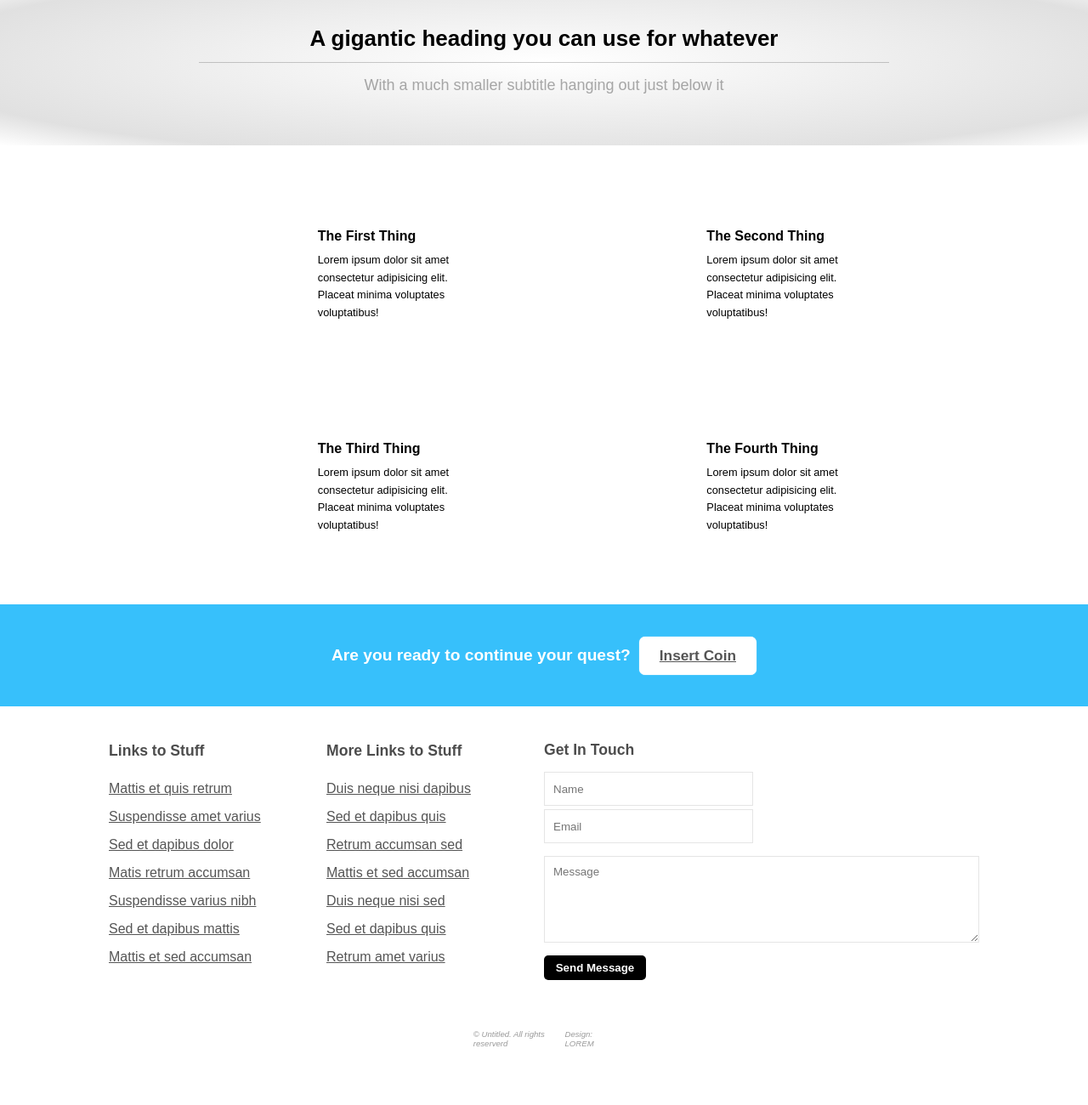
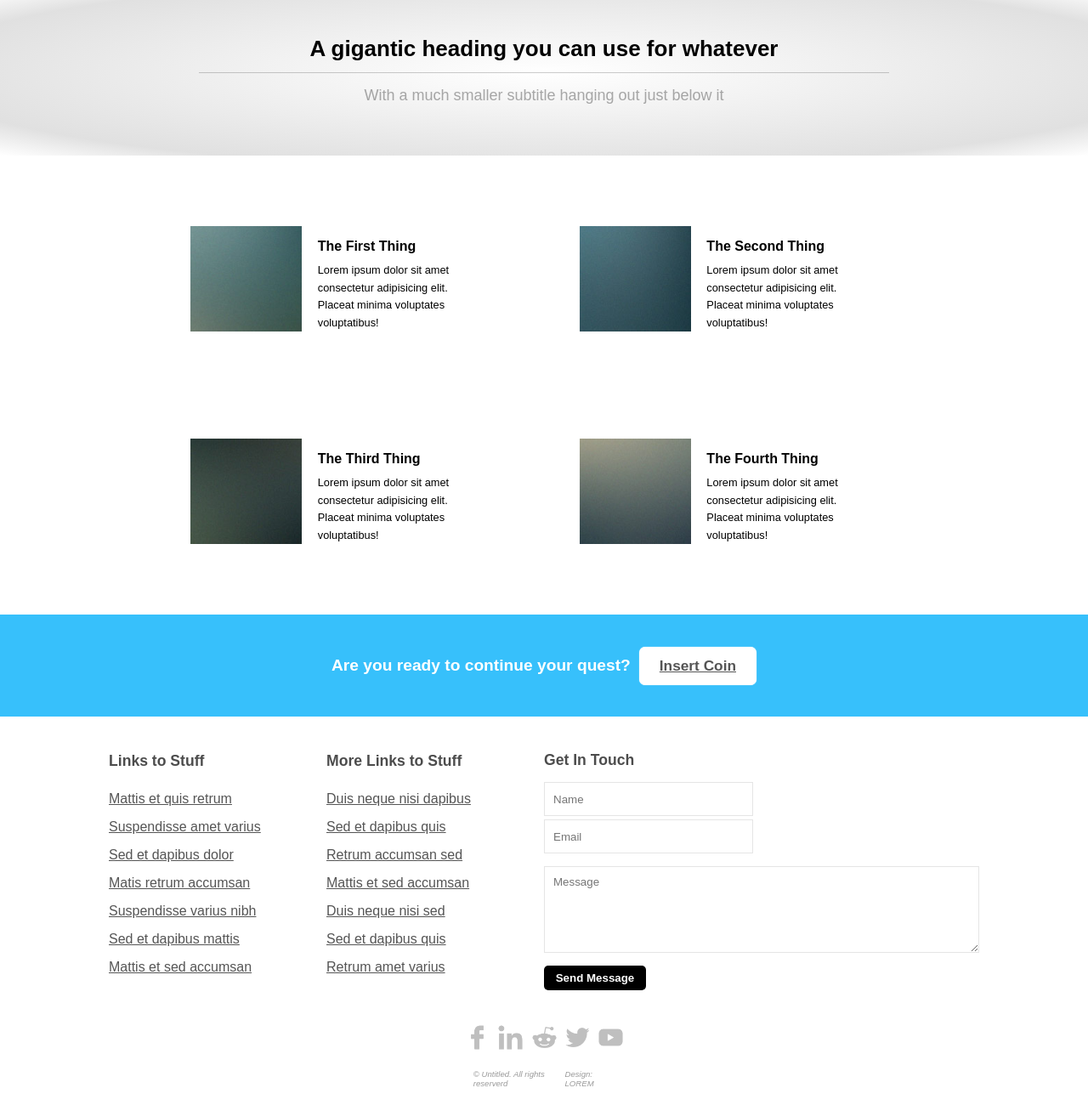
Before and after one commit to OlegDyachuk/headerSite, a plain HTML site: page index.html in a window 1280 px wide. Shown: the part 1083-2383 px from the top of the page at 85% size. Before the commit the page ends 2336 px from the top, so only its background shows below. Drawn offline with Linux system fonts and the light colour scheme; files that its build step writes are made by us from their sources; files whose address does not match are found by name.

Commit message:
Update index.html

```diff
--- a/index.html
+++ b/index.html
@@ -56,17 +56,17 @@
     <main>
         <section class="items">
             <div class="item">
-                <img src="images/icons/telegram.png" alt="Icon Telegram">
+                <img src="telegram.png" alt="Icon Telegram">
                 <h4>This Is Important</h4>
                 <p>Lorem ipsum dolor sit amet consectetur adipisicing elit. Placeat minima voluptates voluptatibus!</p>
             </div>
             <div class="item">
-                <img src="images/icons/telegram.png" alt="Icon Telegram">
+                <img src="telegram.png" alt="Icon Telegram">
                 <h4>Also Important</h4>
                 <p>Lorem ipsum dolor sit amet consectetur adipisicing elit. Placeat minima voluptates voluptatibus!</p>
             </div>
             <div class="item">
-                <img src="images/icons/telegram.png" alt="Icon Telegram">
+                <img src="telegram.png" alt="Icon Telegram">
                 <h4>Probably Important</h4>
                 <p>Lorem ipsum dolor sit amet consectetur adipisicing elit. Placeat minima voluptates voluptatibus!</p>
             </div>
@@ -77,28 +77,28 @@
         </section>
         <section class="items2">
             <div class="item">
-                <img src="images/pic01.jpg" alt="">
+                <img src="pic01.jpg" alt="">
                 <div class="wrapper">
                     <h4>The First Thing</h4>
                     <p>Lorem ipsum dolor sit amet consectetur adipisicing elit. Placeat minima voluptates voluptatibus!</p>
                 </div>
             </div>
             <div class="item">
-                <img src="images/pic02.jpg" alt="">
+                <img src="pic02.jpg" alt="">
                 <div class="wrapper">
                     <h4>The Second Thing</h4>
                     <p>Lorem ipsum dolor sit amet consectetur adipisicing elit. Placeat minima      voluptates voluptatibus!</p>
                 </div>
             </div>
             <div class="item">
-                <img src="images/pic03.jpg" alt="">
+                <img src="pic03.jpg" alt="">
                 <div class="wrapper">
                     <h4>The Third Thing</h4>
                     <p>Lorem ipsum dolor sit amet consectetur adipisicing elit. Placeat minima voluptates voluptatibus!</p>
                 </div>
             </div>
             <div class="item">
-                <img src="images/pic04.jpg" alt="">
+                <img src="pic04.jpg" alt="">
                 <div class="wrapper">
                     <h4>The Fourth Thing</h4>
                     <p>Lorem ipsum dolor sit amet consectetur adipisicing elit. Placeat minima voluptates voluptatibus!</p>
@@ -147,11 +147,11 @@
             </section>
         </section>
         <section class="social">
-            <a href="https://www.facebook.com/"><img src="images/icons/premium-icon-facebook-3128208.png" alt=""></a>
-            <a href="https://www.linkedin.com"><img src="images/icons/premium-icon-linkedin-3128219.png" alt=""></a>
-            <a href="https://www.reddit.com/"><img src="images/icons/premium-icon-reddit-3128263.png" alt=""></a>
-            <a href="https://twitter.com/?lang=uk"><img src="images/icons/premium-icon-twitter-3128212.png" alt=""></a>
-            <a href="https://www.youtube.com"><img src="images/icons/premium-icon-youtube-3128210.png" alt=""></a>
+            <a href="https://www.facebook.com/"><img src="premium-icon-facebook-3128208.png" alt=""></a>
+            <a href="https://www.linkedin.com"><img src="premium-icon-linkedin-3128219.png" alt=""></a>
+            <a href="https://www.reddit.com/"><img src="premium-icon-reddit-3128263.png" alt=""></a>
+            <a href="https://twitter.com/?lang=uk"><img src="premium-icon-twitter-3128212.png" alt=""></a>
+            <a href="https://www.youtube.com"><img src="premium-icon-youtube-3128210.png" alt=""></a>
         </section>
         <section class="other">
             <address>&copy; Untitled. All rights reserverd</address>
```
